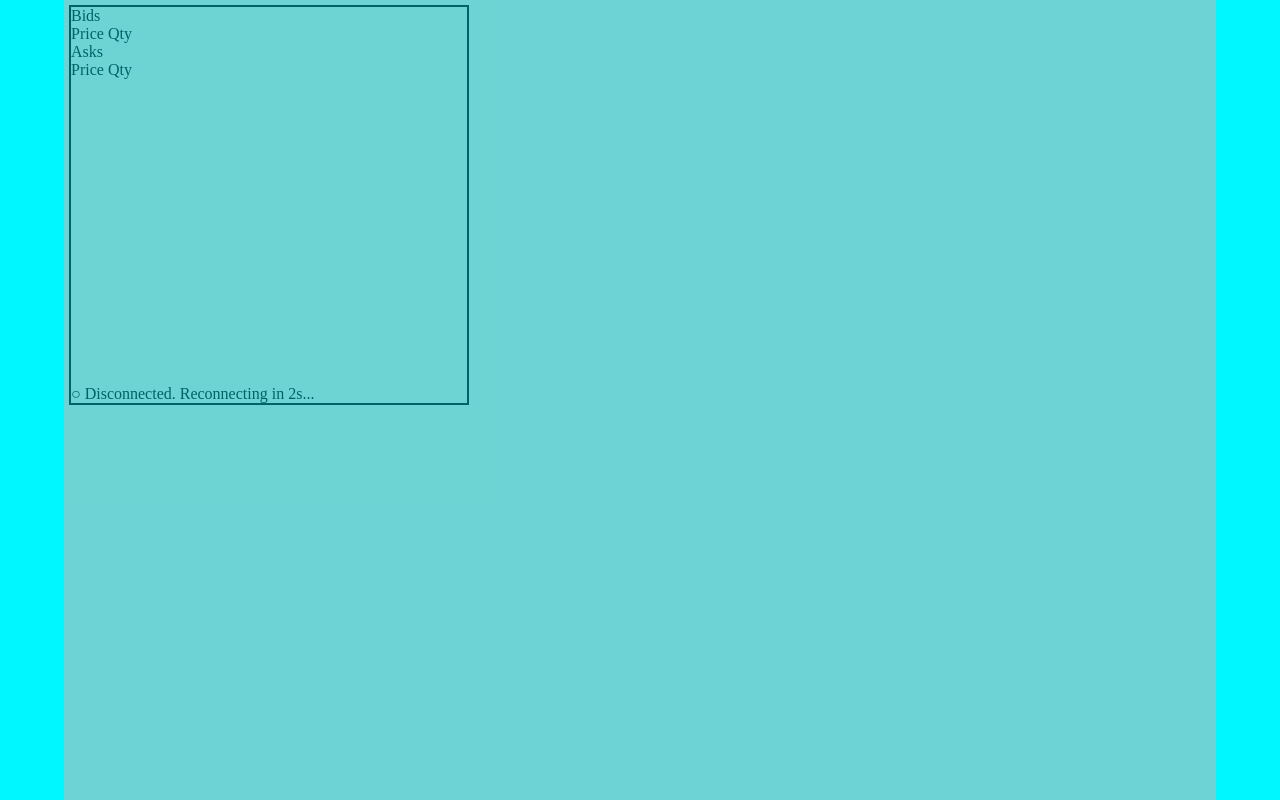
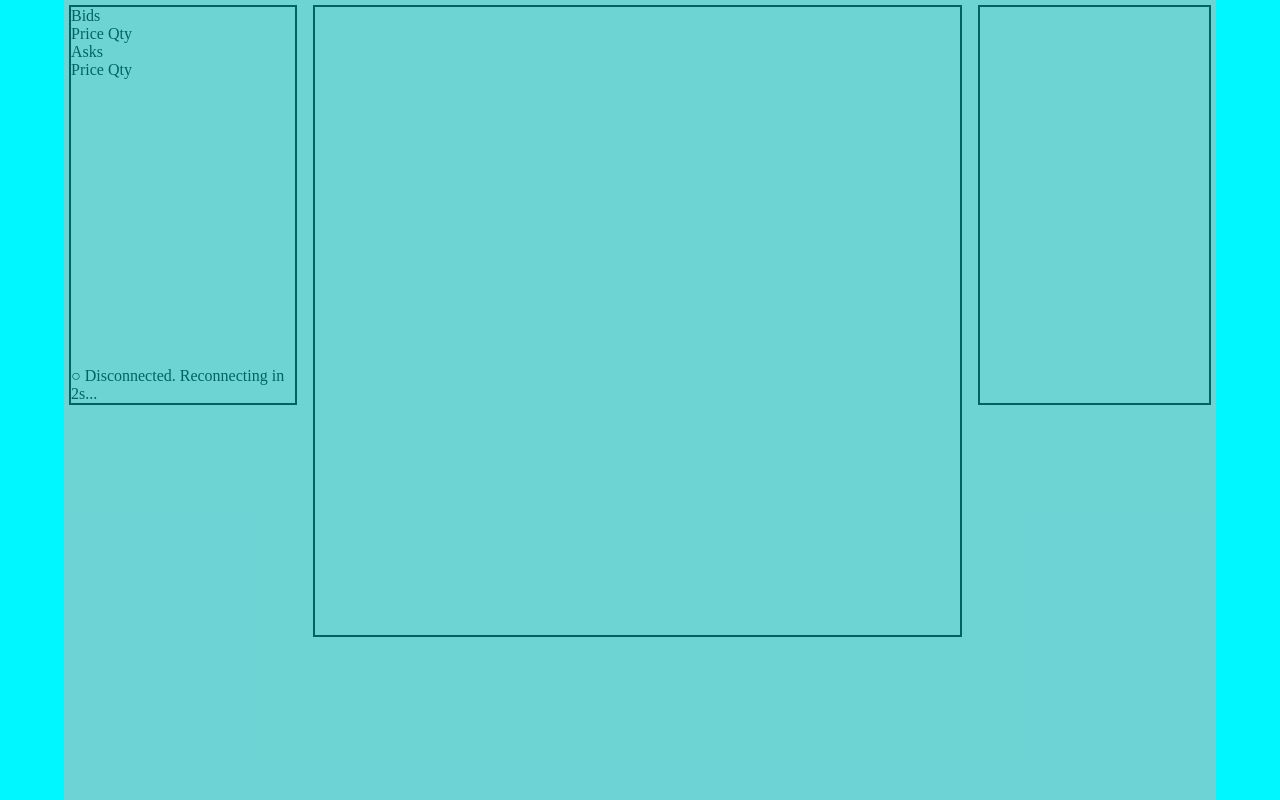
Before and after one commit to judgeofmyown/distributed-benching-system, a plain HTML site: page client_ui/index.html in a window 1280 px wide. Drawn offline with Linux system fonts and the light colour scheme.

Commit message:
Frontend setup

```diff
--- a/client_ui/index.html
+++ b/client_ui/index.html
@@ -31,6 +31,10 @@
             <div id="status" class="connection-status">Connecting to WebSocket...</div>
         </div>
 
+        <div class="graph">
+
+        </div>
+
         <div class="bot_telemetry">
             <div id="metric">
 
--- a/client_ui/src/css/style.css
+++ b/client_ui/src/css/style.css
@@ -12,6 +12,9 @@
   width: 90%;
   padding: 5px;
   margin: 0 auto;
+  display: flex;
+  flex-direction: row;
+  gap: 1rem;
 }
 
 html,
@@ -33,3 +36,25 @@ body {
 .orderbook .orderbook-col{
   height: 100%;
 }
+
+.bot_telemetry {
+  display: flex;
+  width: 400px;
+  height: 400px;
+  border: 2px solid black;
+  flex-direction: column;
+  background-color: #b7bcb7;
+  padding: 5px;
+  overflow: auto;
+}
+
+.bot_telemetry #metric {
+  width: 100%;
+  height: 100%;
+}
+
+.graph{
+  width: 100%;
+  height: 80%;
+  border: 2px solid black;
+}
--- a/client_ui/src/js/telemetry.js
+++ b/client_ui/src/js/telemetry.js
@@ -12,10 +12,10 @@ function connectWebSocketTelemetry(){
         const metric_message = JSON.parse(event.data);
         console.log("metric message got!!")
         if (metric_message.type == "BOT_TELE_BATCH"){
-            const metric_list = metric_message.metrics;
+            const metric_dict = metric_message.metrics;
 
             requestAnimationFrame(() => {
-                renderMetrics(metric_list);
+                renderMetrics(metric_dict);
             });
         }else{
             console.error("Invalid message type")
@@ -28,12 +28,12 @@ function connectWebSocketTelemetry(){
     };
 }
 
-function renderMetrics(metric_list) {
-    metric_container.innerHTML = metric_list.map(
-        (item) => `
-        <p>${item.name}, ${item.value}, ${item.unit}</p>
+function renderMetrics(metric_dict) {
+    metric_container.innerHTML = Object.entries(metric_dict).map(
+        ([name, value]) => `
+            <p>${name} -> ${value}</p>
         `
-    ).join("");
+    )
 }
 
 connectWebSocketTelemetry();
```
Also changed, not shown: 1 other file.
